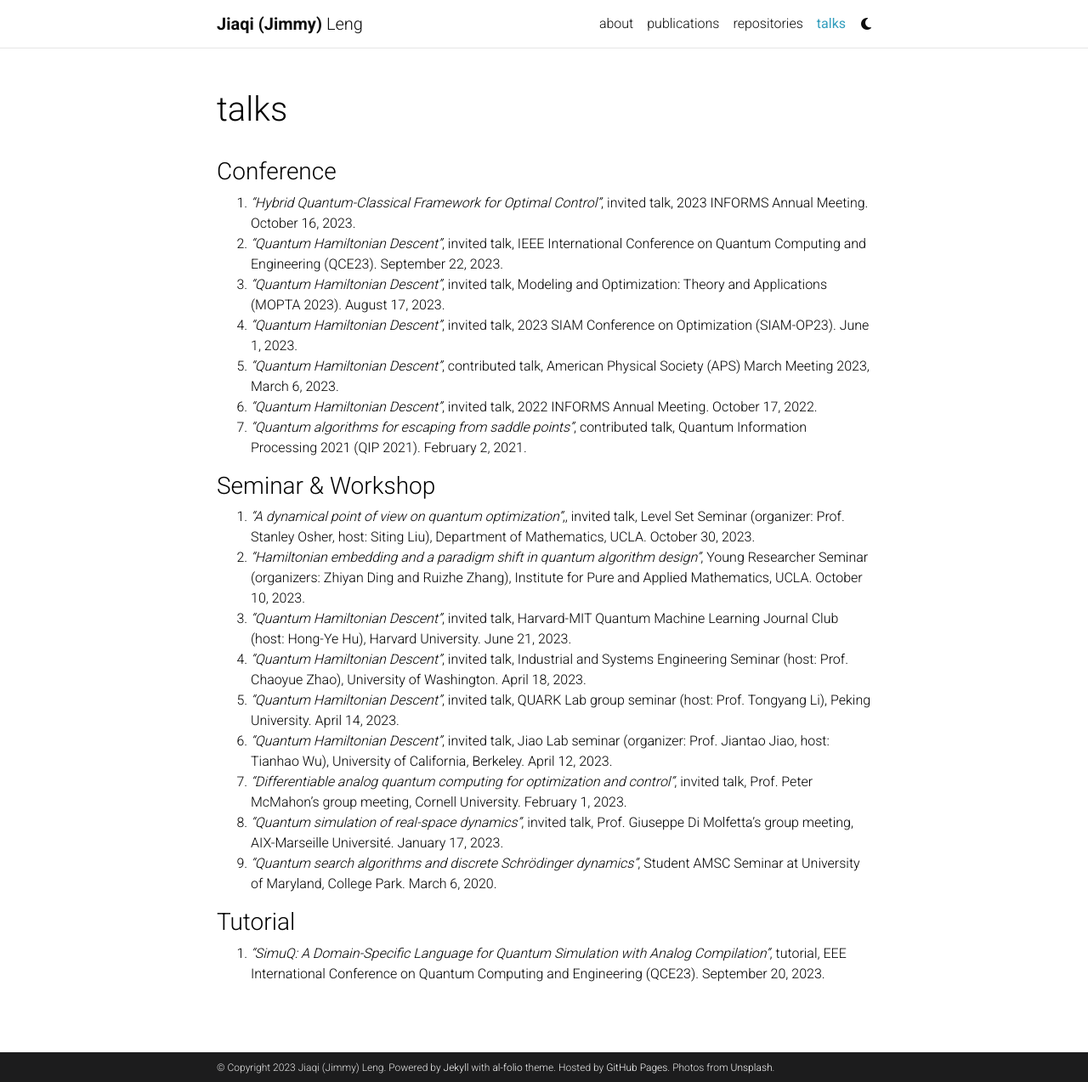
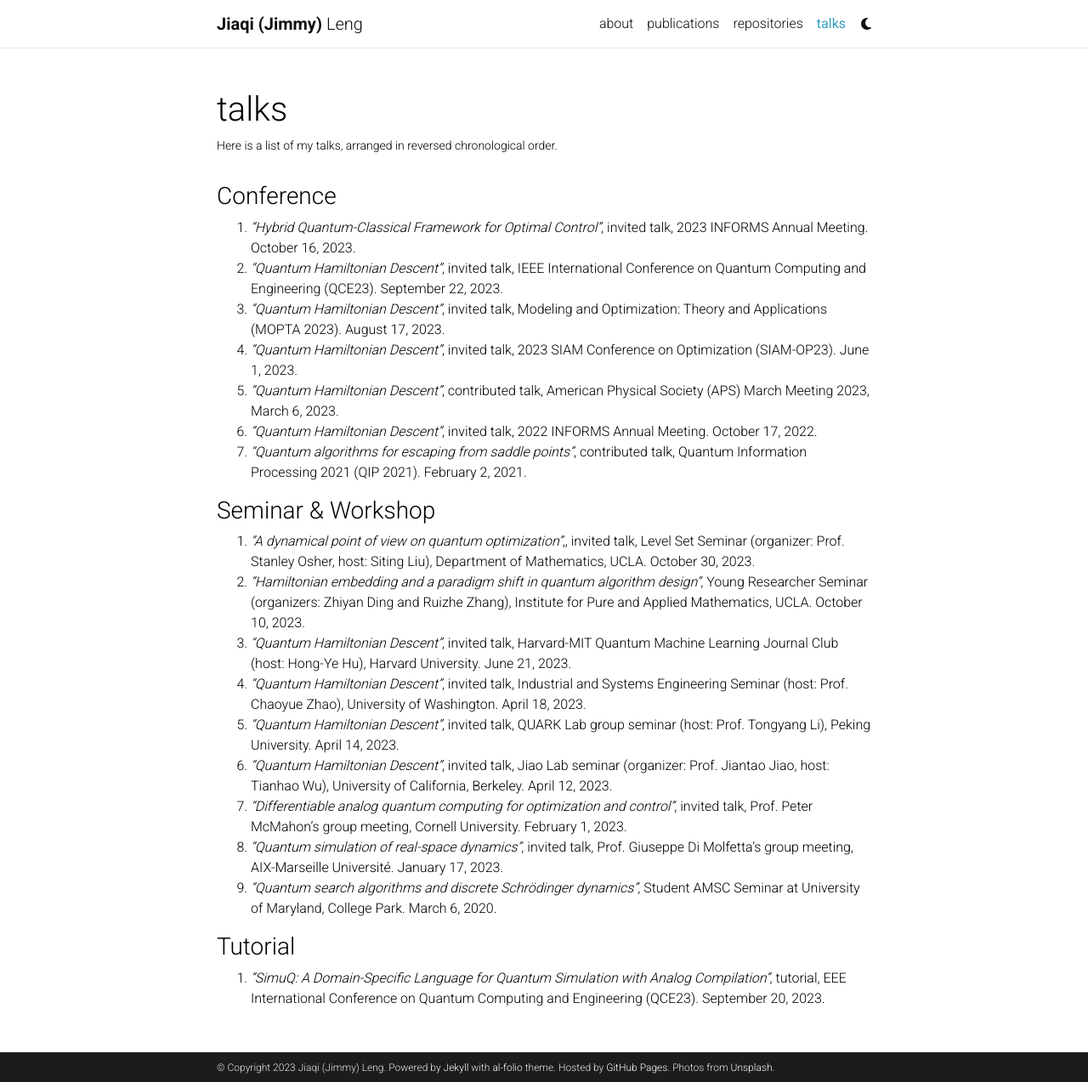
Before and after one commit to jiaqileng/jiaqileng.github.io, a Jekyll site: the page built from _pages/talks.md, in a window 1280 px wide and 1273 px high. Shown: the whole window at 85% size. Built offline with Jekyll 4.4.1, drawn with Linux system fonts in a browser that asks for light colours; comment, search, counter and statistics services are not loaded; a style sheet for code colours, icons or effects is not loaded.

Commit message:
add talks

```diff
--- a/_config.yml
+++ b/_config.yml
@@ -168,9 +168,9 @@
       layout: post
     output: true
     permalink: /news/:path/
-  projects:
-    output: true
-    permalink: /projects/:path/
+  #projects:
+  #  output: true
+  #  permalink: /projects/:path/
 
 announcements:
   enabled: true
--- a/_pages/talks.md
+++ b/_pages/talks.md
@@ -1,10 +1,10 @@
 ---
 layout: page
-permalink:
+permalink: /talks/
 title: talks
-description:
+description: Here is a list of my talks, arranged in reversed chronological order.
 nav: true
-nav_order: 3
+nav_order: 5
 ---
 
 ### Conference
```
Also changed, not shown: _pages/publications.md (+1 -1 lines).
